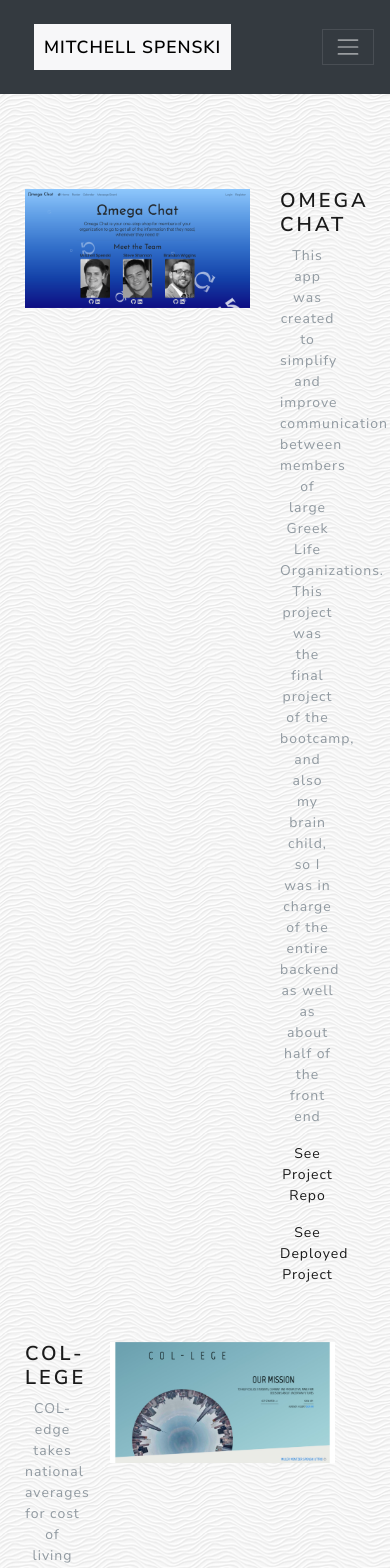
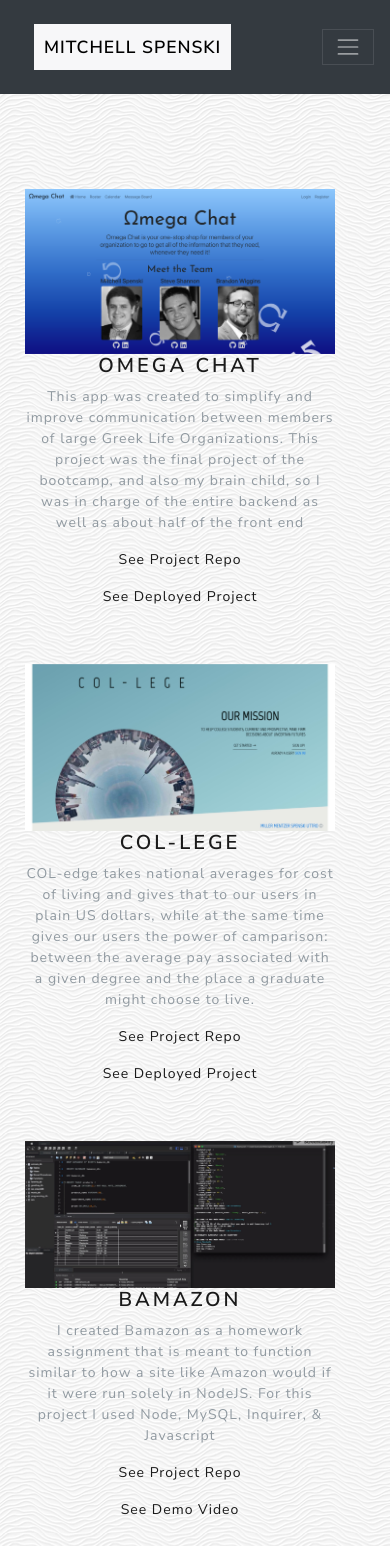
Before and after one commit to mspenski/React-Portfolio, a React (Create React App) app: page /portfolio in a window 390 px wide. Shown: the top 1568 px of the page. After the commit the page ends 1546 px from the top, so only its background shows below. Built offline with nearby package versions, Linux system fonts and the light colour scheme.

Commit message:
It is mobile responsive!

```diff
--- a/src/pages/Portfolio/Portfolio.css
+++ b/src/pages/Portfolio/Portfolio.css
@@ -27,13 +27,16 @@ h4 {
 
 
 
-/* @media screen and (max-width: 375px) {
+@media screen and (max-width: 375px) {
   [class*='col-'] {
-    width: 100%;
+    display: grid;
+    grid-template-columns: 1fr;
+    padding: 1em;
+    row-gap: 10px;
   }
   .row {
     display: block;
-    width: 100%;
+    width: 95vw;
     align-content: center;
   }
-} */
+}
--- a/src/pages/Portfolio/Portfolio.js
+++ b/src/pages/Portfolio/Portfolio.js
@@ -9,12 +9,12 @@ class Portfolio extends Component {
     return (
       <>
         <div className="row">
-          <div className="col-9">
+          <div className="col-md-9">
             <a href="https://rocky-island-31181.herokuapp.com" target="_blank" rel='noopener noreferrer'>
               <img src={omega} alt='Omega Chat' />
             </a>
           </div>
-          <div className="col-3">
+          <div className="col-md-3">
             <h4>Omega Chat</h4>
             <p className='text' id='text1'>
               This app was created to simplify and improve communication between members of large Greek Life Organizations. This project was the final project of the bootcamp, and also my brain child, so I was in charge of the entire backend as well as about half of the front end
@@ -27,7 +27,12 @@ class Portfolio extends Component {
         <br />
 
         <div className="row">
-          <div className="col-3">
+          <div className="col-lg-9">
+            <a href="https://puffroi.herokuapp.com" target="_blank" rel='noopener noreferrer'>
+              <img src={college} alt='college' />
+            </a>
+          </div>
+          <div className="col-lg-3">
             <h4>COL-lege</h4>
             <p className='text' id='text2'>
               COL-edge takes national averages for cost of living and gives that to our users in plain US dollars, while at the same time gives our users the power of camparison: between the average pay associated with a given degree and the place a graduate might choose to live.
@@ -35,24 +40,19 @@ class Portfolio extends Component {
             <p className='text' id='text2'><a href="https://github.com/dashinja/COL-edge" target="_blank" rel='noopener noreferrer'>See Project Repo</a></p>
             <p className='text' id='text2'><a href="https://puffroi.herokuapp.com" target="_blank" rel='noopener noreferrer'>See Deployed Project</a></p>
           </div>
-          <div className="col-9">
-            <a href="https://puffroi.herokuapp.com" target="_blank" rel='noopener noreferrer'>
-              <img src={college} alt='college' />
-            </a>
-          </div>
 
 
 
         </div>
         <br />
         <div className="row" id='row3'>
-          <div className="col-9">
+          <div className="col-lg-9">
             <a href="https://drive.google.com/file/d/1coD9LLlMXrMc5LipFRjA0Za5X1jw32RY/view" target="_blank" rel='noopener noreferrer'>
               <img src={bamazon} alt='bamazon' />
             </a>
           </div>
 
-          <div className="col-3">
+          <div className="col-lg-3">
             <h4>Bamazon</h4>
             <p className='text' id='text3'>
               I created Bamazon as a homework assignment that is meant to function similar to how a site like Amazon would if it were run solely in NodeJS.
```
